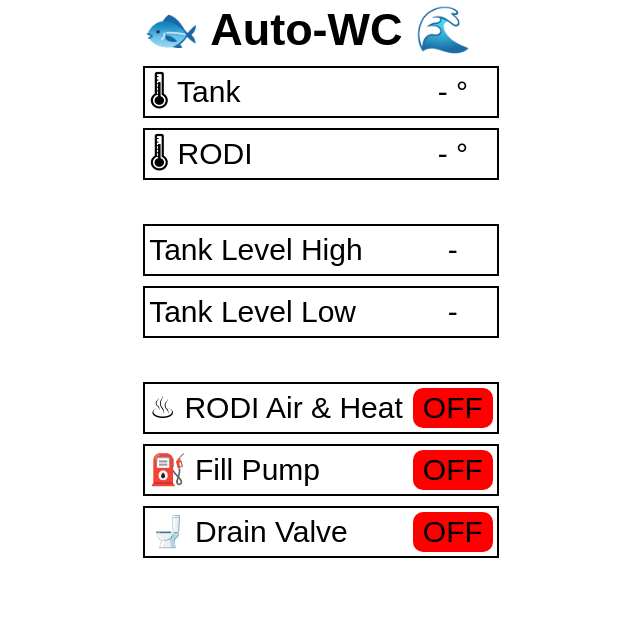
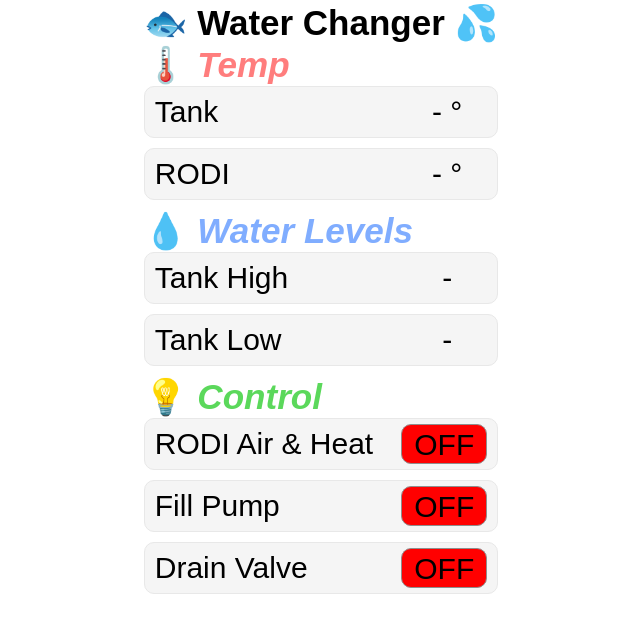
Before and after one commit to RyAndrew/AquariumWaterChange, a plain HTML site: page NodeJs/webroot/index.html in a window 1280 px wide. Shown: the whole page, without its empty margins (319-959 px from the left). Drawn offline with Linux system fonts and the light colour scheme.

Commit message:
finalize cool new styles

```diff
--- a/NodeJs/webroot/index.html
+++ b/NodeJs/webroot/index.html
@@ -1,6 +1,6 @@
 <html>
 <meta name="viewport" content="width=device-width, initial-scale=1.0, maximum-scale=1.0, user-scalable=no">
-<title>&#x1F41F; Auto-WC &#x1F30A;</title>
+<title>&#x1F41F; Water Changer &#x1F4A6;</title>
 <style type="text/css">
 body,html {
     touch-action: pan-x pan-y;
@@ -23,12 +23,11 @@ body,html {
     display: flex;
     line-height: 40px;
     height:40px;
-    vertical-align: middle;
-    max-width: 700px;
-    position: relative;
-    padding:4px;
-    margin:10px 0 0 0;
-    border:2px solid black;
+    margin:0 0 10px 0;
+    padding: 5px 10px;
+    border: 1px solid #e8e8e8;
+    background-color: #f5f5f5;
+    border-radius: 10px;
     text-align: left;
 }
 .waterlevel .state, .temp .state, .button .state {
@@ -38,14 +37,12 @@ body,html {
 	text-align: center;
     margin: 0 0 0 10px;
 }
-.waterlevel .state.YES {
-    content:'\1F4A7\00FE0E';
-}
-.waterlevel .state.NO {
-    content:'\1F573\00FE0E';
-}
 .button .state {
+    user-select: none;
+    padding: 0 2px;
     border-radius:10px;
+    background-color: #f5f5f5;
+    border: 1px solid #8e8e8e;
 }
 .button .state.ON {
 	background-color:#0f0;
@@ -55,26 +52,43 @@ body,html {
 }
 h2 {
     margin:0px;
+    text-align: center;
+    font-size:35px;
 }
 h3 {
     margin:0px;
     font-style: italic;
 }
+.no-italic {
+    font-style: initial;
+    color: initial;
+}
+.head-water-temp {
+    color:#ff7d7d;
+}
+.head-water-levels {
+    color:#80adff;
+}
+.head-control {
+    color:#5bd85b;
+}
 </style>
 <div class="container-outer">
 <div class="container">
-<h2>&#x1F41F; Auto-WC &#x1F30A;</h2>
-<div class="temp" id="temp-tempTank"><div class="label">&#x1F321; Tank</div><div class="state">- &deg;</div></div>
-<div class="temp" id="temp-tempRodi"><div class="label">&#x1F321; RODI</div><div class="state">- &deg;</div></div>
-<BR>
-<!--<h3>Water Levels</h3>-->
-<div class="waterlevel" id="waterlevel-2"><div class="label">Tank Level High</div><div class="state">-</div></div>
-<div class="waterlevel" id="waterlevel-3"><div class="label">Tank Level Low</div><div class="state">-</div></div>
-<!--<h3>Control</h3>-->
-<BR>
-<div class="button" id="button-rodiheatair"><div class="label">&#x2668; RODI Air & Heat</div><div class="state OFF">OFF</div></div>
-<div class="button" id="button-pump"><div class="label">&#x26FD; Fill Pump</div><div class="state OFF">OFF</div></div>
-<div class="button" id="button-drain"><div class="label">&#x1F6BD; Drain Valve</div><div class="state OFF">OFF</div></div>
+<h2>&#x1F41F; Water Changer &#x1F4A6;</h2>
+
+<h3 class="head-water-temp"><span class="no-italic">&#x1F321;&#xFE0F;</span> Temp</h3>
+<div class="temp" id="temp-tempTank"><div class="label">Tank</div><div class="state">- &deg;</div></div>
+<div class="temp" id="temp-tempRodi"><div class="label">RODI</div><div class="state">- &deg;</div></div>
+
+<h3 class="head-water-levels"><span class="no-italic">&#x1F4A7;</span> Water Levels</h3>
+<div class="waterlevel" id="waterlevel-2"><div class="label">Tank High</div><div class="state">-</div></div>
+<div class="waterlevel" id="waterlevel-3"><div class="label">Tank Low</div><div class="state">-</div></div>
+
+<h3 class="head-control"><span class="no-italic">&#x1F4A1;</span> Control</h3>
+<div class="button" id="button-rodiheatair"><div class="label">RODI Air & Heat</div><div class="state OFF">OFF</div></div>
+<div class="button" id="button-pump"><div class="label">Fill Pump</div><div class="state OFF">OFF</div></div>
+<div class="button" id="button-drain"><div class="label">Drain Valve</div><div class="state OFF">OFF</div></div>
 </div>
 </div>
 <script>
```
